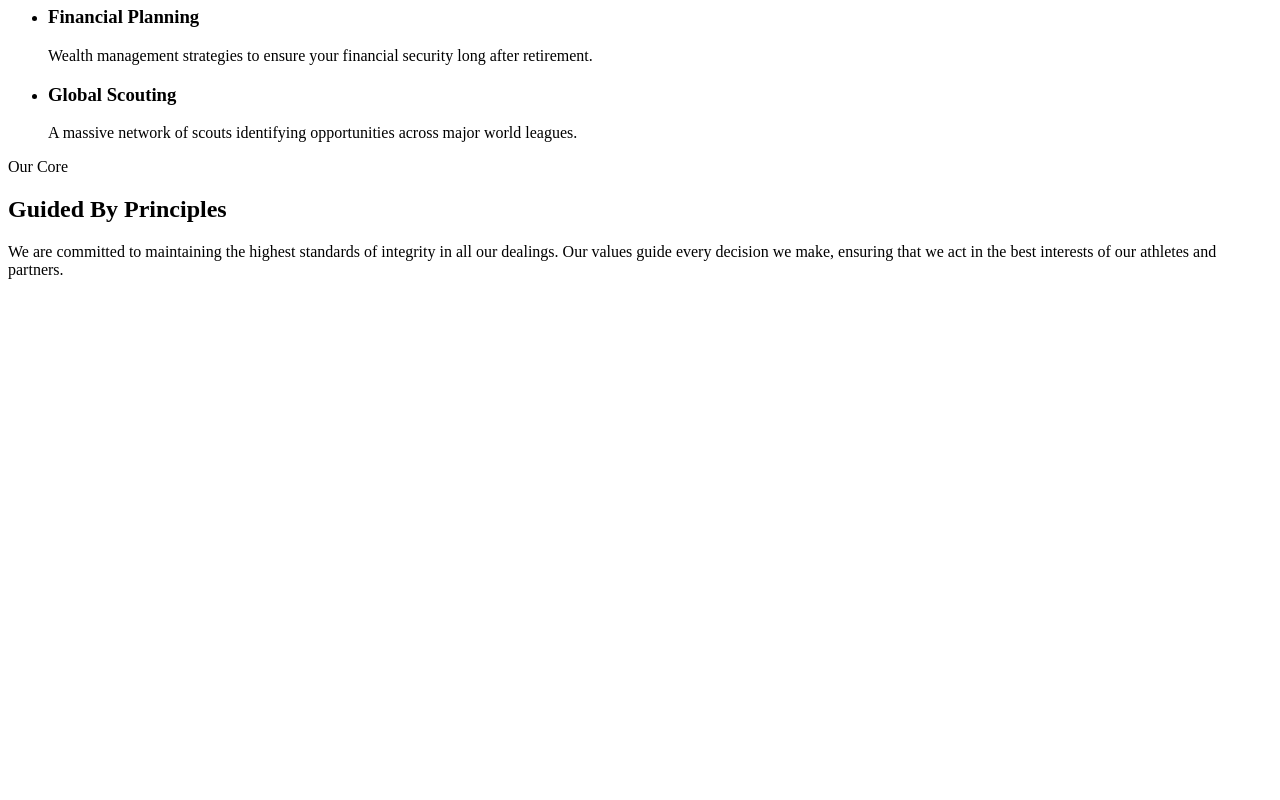
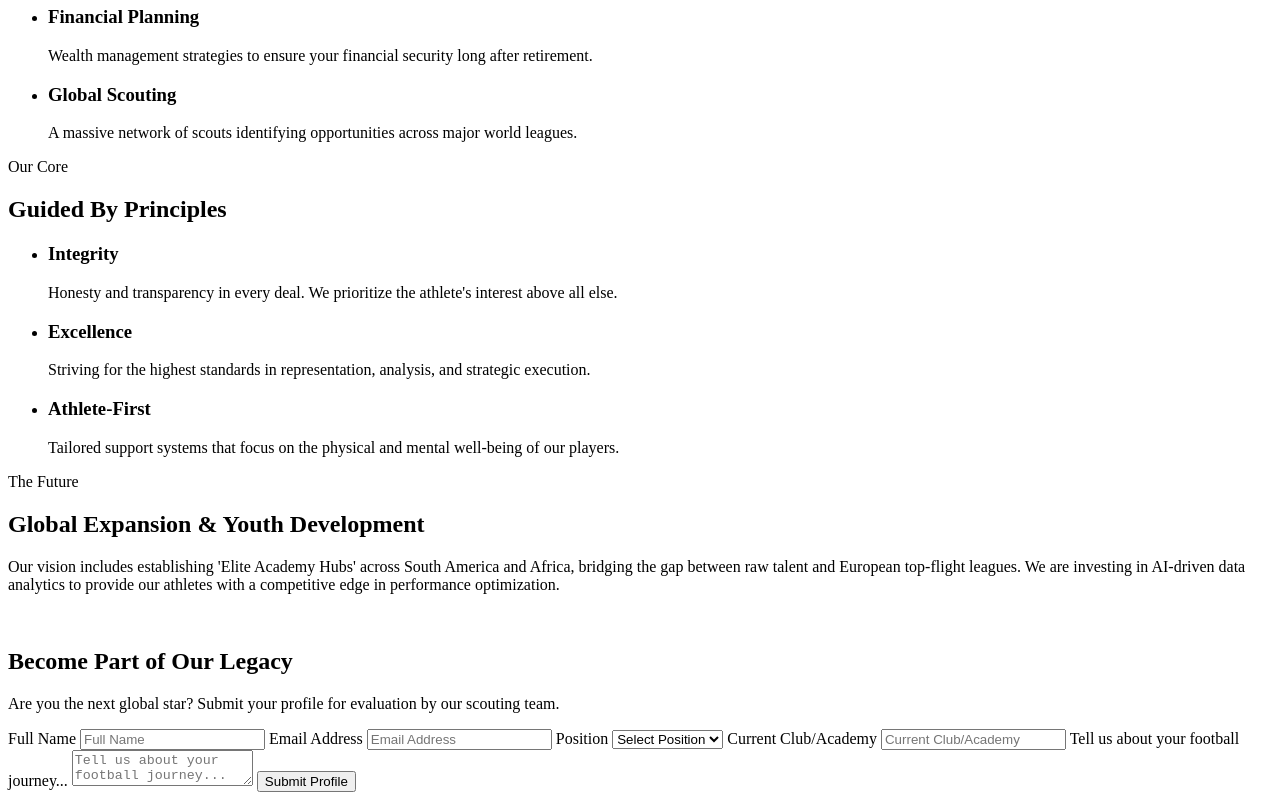
Before and after one commit to skymasdev/football-agency, a plain HTML site: page index.html in a window 1280 px wide. Shown: the part 638-1438 px from the top of the page. Before the commit the page ends 933 px from the top, so only its background shows below. Drawn offline with nearby package versions, Linux system fonts and the light colour scheme.

Commit message:
Enhanced value section and recruit section with submission form.

```diff
--- a/index.html
+++ b/index.html
@@ -88,10 +88,65 @@
         <section id="value">
             <span>Our Core</span>
             <h2>Guided By Principles</h2>
-            <p>We are committed to maintaining the highest standards of integrity in all our dealings. Our values guide every decision we make, ensuring that we act in the best interests of our athletes and partners.</p>
+            <ul>
+                <li>
+                    <article>
+                        <!---Svg-->
+                        <h3>Integrity</h3>
+                        <p>Honesty and transparency in every deal. We prioritize the athlete's interest above all else.</p>
+                    </article>
+                </li>
+                <li>
+                    <article>
+                        <!---Svg-->
+                        <h3>Excellence</h3>
+                        <p>Striving for the highest standards in representation, analysis, and strategic execution.</p>
+                    </article>
+                </li>
+                <li>
+                    <article>
+                        <!---Svg-->
+                        <h3>Athlete-First</h3>
+                        <p>Tailored support systems that focus on the physical and mental well-being of our players.</p>
+                    </article>
+                </li>
+            </ul>
+
+            <section class="future">
+                <span>The Future </span>
+                <h2>Global Expansion & Youth Development</h2>
+                <p>Our vision includes establishing 'Elite Academy Hubs' across South America and Africa, bridging the gap between raw talent and European top-flight leagues. We are investing in AI-driven data analytics to provide our athletes with a competitive edge in performance optimization.</p>
+                <div>
+                    <img src="" alt="">
+                    <img src="" alt="">
+                </div>
+            </section>
         </section>
 
+        <section id="recruit">
+            <h2>Become Part of Our Legacy</h2>
+            <p>Are you the next global star? Submit your profile for evaluation by our scouting team.</p>
+            <form>
+                <label for="name">Full Name</label>
+                <input type="text" id="name" name="name" placeholder="Full Name" required>
+                <label for="email">Email Address</label>
+                <input type="email" id="email" name="email" placeholder= "Email Address" required>
+                <label for="position">Position</label>
+                <select id="position" name="position" required>
+                    <option value="">Select Position</option>
+                    <option value="forward">Forward</option>
+                    <option value="midfielder">Midfielder</option>
+                    <option value="defender">Defender</option>
+                    <option value="goalkeeper">Goalkeeper</option>
+                </select>
+                <label for="club">Current Club/Academy</label>
+                <input type="text" id="club" name="club" placeholder="Current Club/Academy">
+                <label for="journey">Tell us about your football journey...</label>
+                <textarea id="journey" name="journey" placeholder="Tell us about your football journey..." required></textarea>
+                <button type="submit">Submit Profile</button>
         </section>
+
+
     </main>
 
 </body>
```
